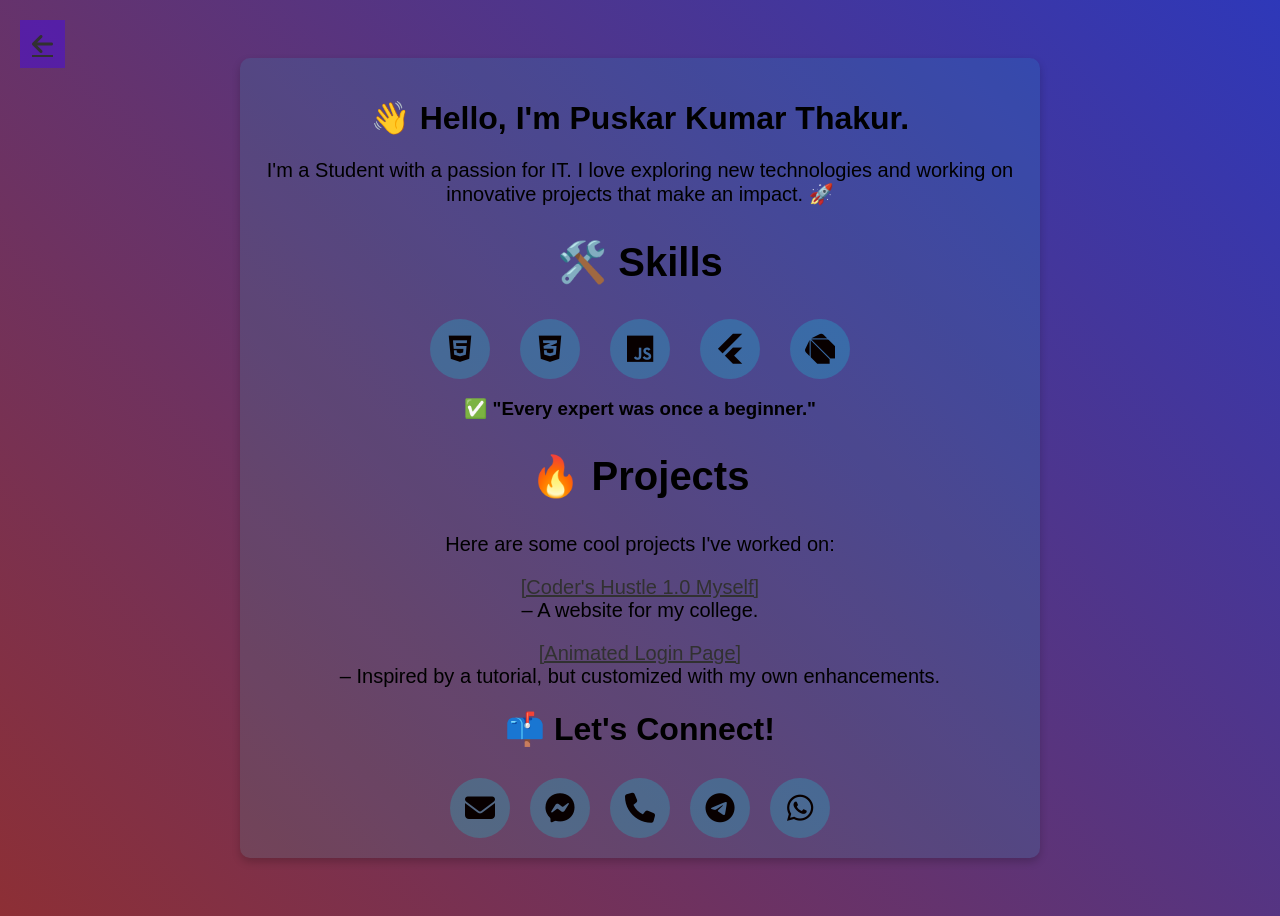
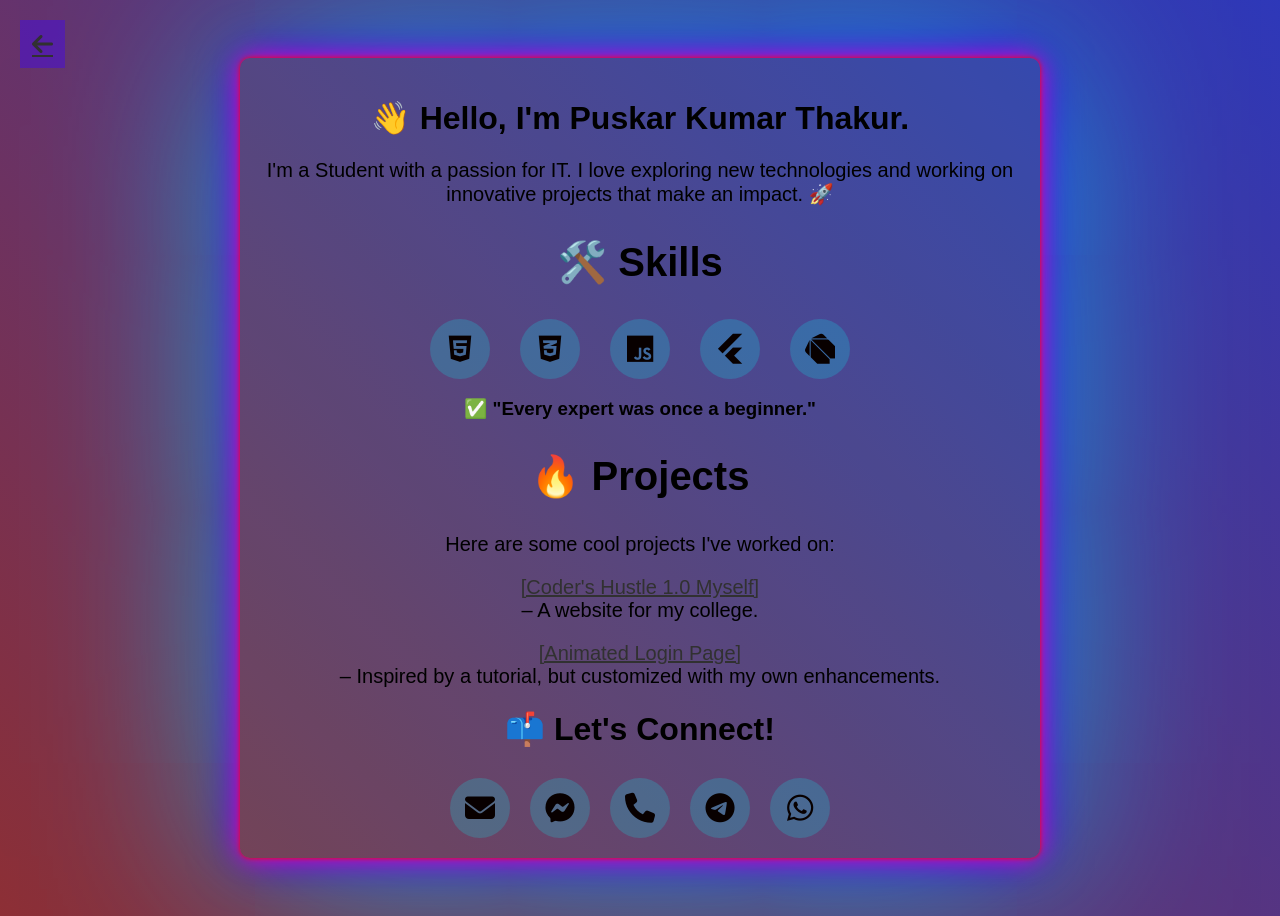
Before and after one commit to thakurpuskar/Profile-card, a plain HTML site: page connect.html in a window 1280 px wide. In both pictures the pointer is over the element 640 px from the left and 457 px from the top of the page. Drawn offline with Linux system fonts and the light colour scheme; a web font is replaced by a local one.

Commit message:
hover in connect

```diff
--- a/connect.css
+++ b/connect.css
@@ -117,3 +117,8 @@
                 font-size: 24px;
             }
         }
+
+        .text:hover{
+            box-shadow: 0 0 5px #f80202, 0 0 25px #f802c3, 0 0 50px #2b01fe,
+    0 0 200px #01c4fa;
+        }
```
